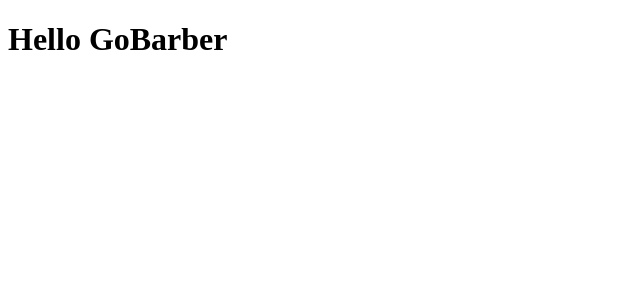
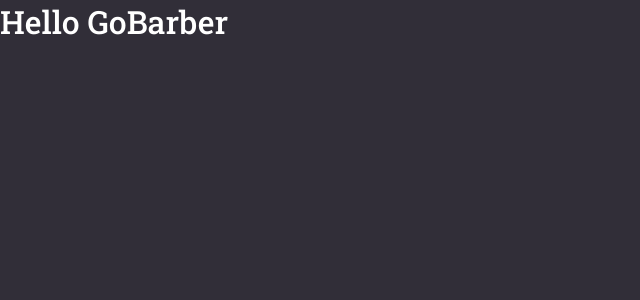
Before and after one commit to djpremier/GoStack-2020, a React (Create React App) app in the folder classes/level-02/frontend/: page / in a window 1280 px wide. Shown: the top 300 px of the page, without its empty margins (0-640 px from the left). Built offline with nearby package versions, Linux system fonts and the light colour scheme.

Commit message:
💄 ➕ Add global styles

```diff
--- a/classes/level-02/frontend/package.json
+++ b/classes/level-02/frontend/package.json
@@ -6,6 +6,7 @@
     "react": "^17.0.1",
     "react-dom": "^17.0.1",
     "react-scripts": "4.0.0",
+    "styled-components": "^5.2.1",
     "web-vitals": "^1.0.1"
   },
   "scripts": {
@@ -40,6 +41,7 @@
     "@types/node": "^14.14.9",
     "@types/react": "^17.0.0",
     "@types/react-dom": "^17.0.0",
+    "@types/styled-components": "^5.1.4",
     "@typescript-eslint/eslint-plugin": "^4.8.1",
     "@typescript-eslint/parser": "^4.8.1",
     "eslint": "^7.14.0",
--- a/classes/level-02/frontend/public/index.html
+++ b/classes/level-02/frontend/public/index.html
@@ -7,6 +7,9 @@
   <meta name="theme-color" content="#FF9000" />
 
   <title>GoBarber</title>
+
+  <link rel="preconnect" href="https://fonts.gstatic.com">
+  <link href="https://fonts.googleapis.com/css2?family=Roboto+Slab:wght@400;500&display=swap" rel="stylesheet">
 </head>
 
 <body>
--- a/classes/level-02/frontend/src/App.tsx
+++ b/classes/level-02/frontend/src/App.tsx
@@ -1,7 +1,13 @@
 import React, { FC } from 'react';
+import GlobalStyle from './styles/global';
 
 const App: FC = () => {
-  return <h1>Hello GoBarber</h1>;
+  return (
+    <>
+      <h1>Hello GoBarber</h1>
+      <GlobalStyle />
+    </>
+  );
 };
 
 export default App;
--- /dev/null
+++ b/classes/level-02/frontend/src/styles/global.ts
@@ -0,0 +1,29 @@
+import { createGlobalStyle } from 'styled-components';
+
+export default createGlobalStyle`
+  * {
+    margin: 0;
+    padding: 0;
+    box-sizing: border-box;
+    outline: 0;
+  }
+
+  body {
+    background: #312e38;
+    color: #fff;
+    -webkit-font-smoothing: antialiased;
+  }
+
+  body, input, button {
+    font-family: 'Roboto Slab', serif;
+    font-size: 16px;
+  }
+
+  h1, h2, h3, h4, h5, h6, strong {
+    font-weight: 500;
+  }
+
+  button {
+    cursor: pointer;
+  }
+`;
```
Also changed, not shown: 1 other file (tests, documents, lock files or other folders).
